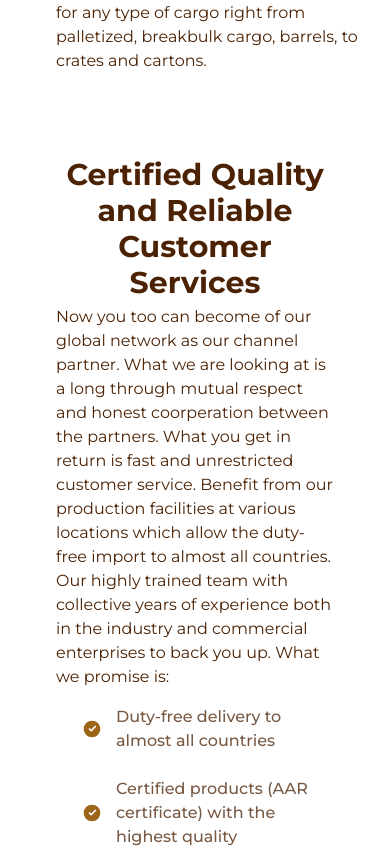
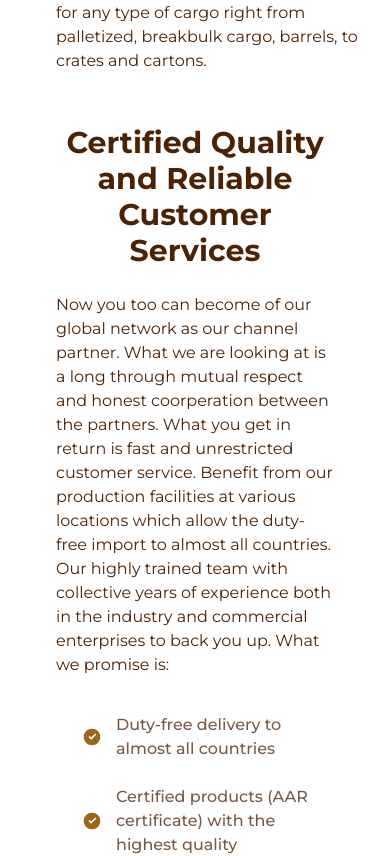
Before and after one commit to dilbackermm/upc-website, a Next.js app: page /dunnagebag in a window 390 px wide. Shown: the part 8626-9482 px from the top of the page. Built offline with nearby package versions, Linux system fonts and the light colour scheme.

Commit message:
updated padding and animation of dunnage services page

```diff
--- a/src/components/DunnageService.js
+++ b/src/components/DunnageService.js
@@ -10,8 +10,8 @@ import Image from 'next/image'
 const Points = ({ point }) => {
     return (
       <motion.li
-      initial={{y:200}}
-      whileInView={{y:0, transition:{duration:0.9, ease:"easeInOut"}}}
+      initial={{x: -200}}
+      whileInView={{x:0, transition:{duration:0.9, ease:"easeInOut"}}}
   viewport={{once:true}}
         whileHover={{ scale: 1.1, originX: 0 }}
         transition={{ type: 'tween', }}
@@ -29,15 +29,11 @@ const DunnageService = ({ className = "" }) => {
     return (
         <main className={` flex pt-3 bg-primarylight text-dark w-full min-h-screen
     pb-0 mb-0 ${className} `} id='contactus ' >
-            <Layout className='pt-0 bg-transparent  mx-32 xl:mx-12 lg:mx-6 '>
+            <Layout className='!pt-0 !pb-0 bg-transparent  mx-32 xl:mx-12 lg:mx-6 '>
                 <h1 className='text-center text-5xl lg:text-4xl font-bold xs:text-3xl'>Certified Quality and Reliable Customer Services</h1>
                 <div className="">
                     <div className="w-full  text-primaryDark">
-                        <motion.p
-                            initial={{ y: 200, opacity: 0 }}
-                            whileInView={{ y: 0, opacity: 1, transition: { duration: 0.9, ease: "easeInOut" } }}
-                            viewport={{ once: true }}
-                            className='py-6 lg:py-3 xs:py-1 text-dark text-xl lg:text-lg xs:text-base leading-9 text-left'>Now you too can become of our global network as our channel
+                        <p className='py-6  text-dark text-xl lg:text-lg xs:text-base leading-9 text-left'>Now you too can become of our global network as our channel
                             partner. What we are looking at is a long through mutual respect
                             and honest coorperation between the partners.
                             What you get in return is fast and unrestricted customer service.
@@ -46,7 +42,7 @@ const DunnageService = ({ className = "" }) => {
                             Our highly trained team with collective years of experience both
                             in the industry and commercial enterprises to back you up.
                             What we promise is:
-                        </motion.p>
+                        </p>
                     </div>
                     <div className="w-full px-5 pb-6 mx-auto">
 
--- a/src/components/DunnageSize.js
+++ b/src/components/DunnageSize.js
@@ -13,13 +13,13 @@ const DunnageSize = ({ className = "" }) => {
     pb-0 mb-0 ${className} `} id='contactus ' >
             <Layout className='!pt-0 !pb-6 bg-transparent  mx-32 xl:mx-12 lg:mx-6 '>
                 <AnimatedText text="Dunnage bag Sizes" className='pb-12 !text-6xl' />
-                <div className="flex lg:flex-col-reverse">
+                <div className="flex items-center lg:flex-col-reverse">
                     <div className="w-1/2 lg:w-full py-3">
                         <motion.p
                             initial={{ y: 200, opacity: 0 }}
                             whileInView={{ y: 0, opacity: 1, transition: { duration: 0.9, ease: "easeInOut" } }}
                             viewport={{ once: true }}
-                            className='py-6 lg:py-3 xs:py-1 text-dark text-xl lg:text-lg xs:text-base leading-9 text-left'>With the right selection, you can rest assured that your goods
+                            className='py-6 lg:py-3 xs:py-1 text-dark text-xl lg:text-lg xs:text-base leading-9 xl:leading-8 text-left'>With the right selection, you can rest assured that your goods
                             will reach their destination in perfect condition.Customised dunnage bags - selected based on the goods,
                             economies, weight, quantity, and mode of transportation.
                         </motion.p>
```
